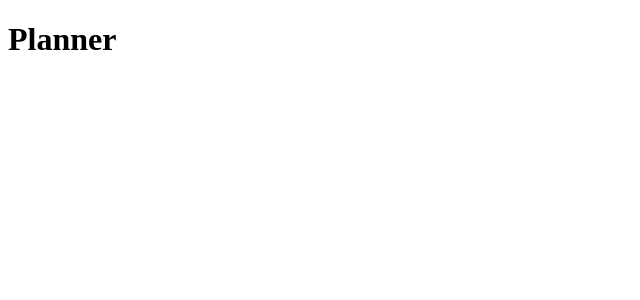
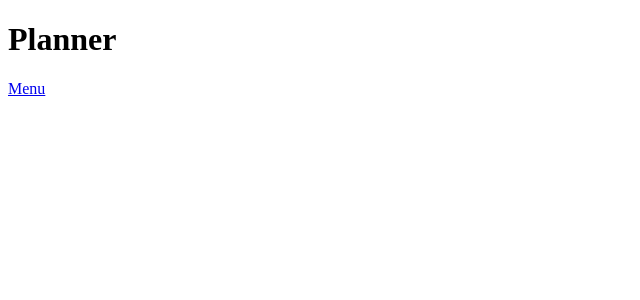
Before and after one commit to vdalal27/planner, a Next.js app: page / in a window 1280 px wide. Shown: the top 300 px of the page, without its empty margins (0-640 px from the left). Built offline with nearby package versions, Linux system fonts and the light colour scheme.

Commit message:
menu page and navigation added

```diff
--- a/pages/index.js
+++ b/pages/index.js
@@ -1,6 +1,11 @@
+import Link from 'next/link';
+
 const Index = () => (
     <div>
       <h1>Planner</h1>
+      <Link href="/menu">
+        <a>Menu</a>
+        </Link>
     </div>
   );
 
```
Also changed, not shown: pages/menu.js (added, +11 -0 lines).
